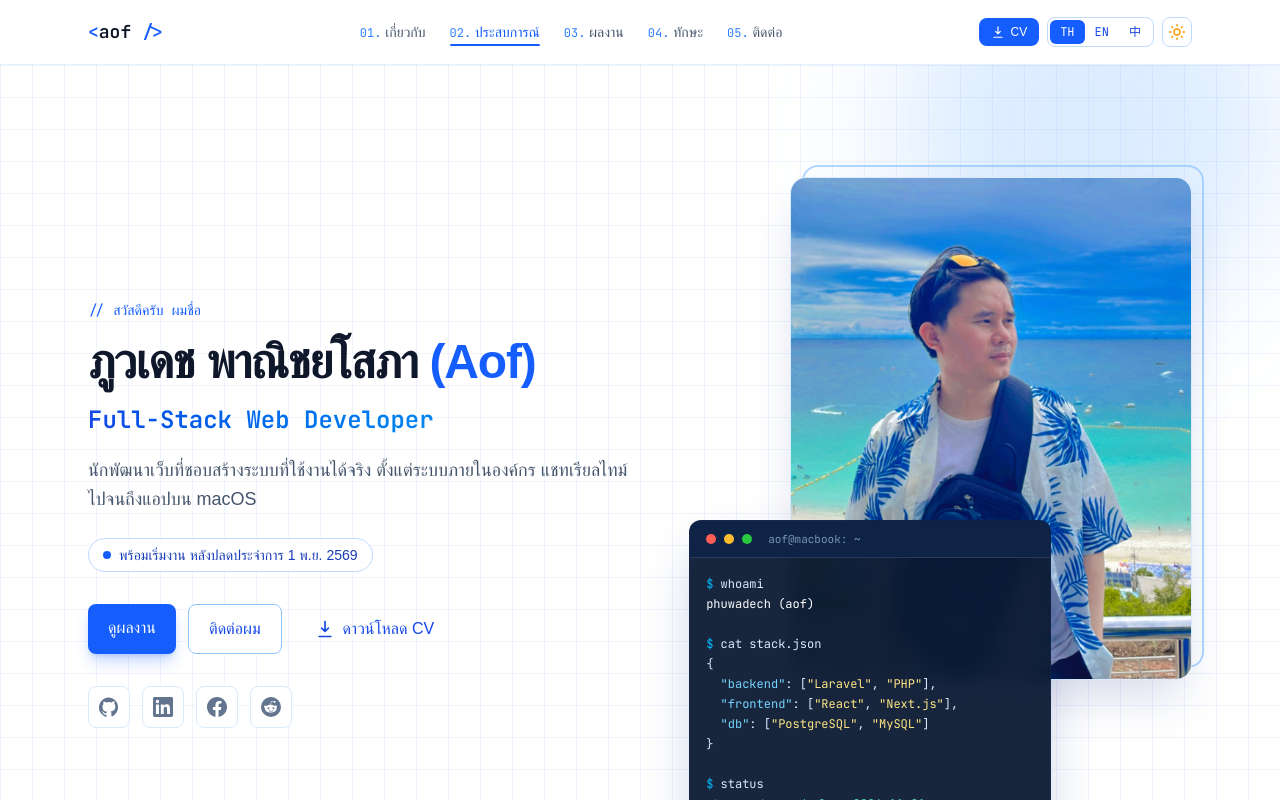
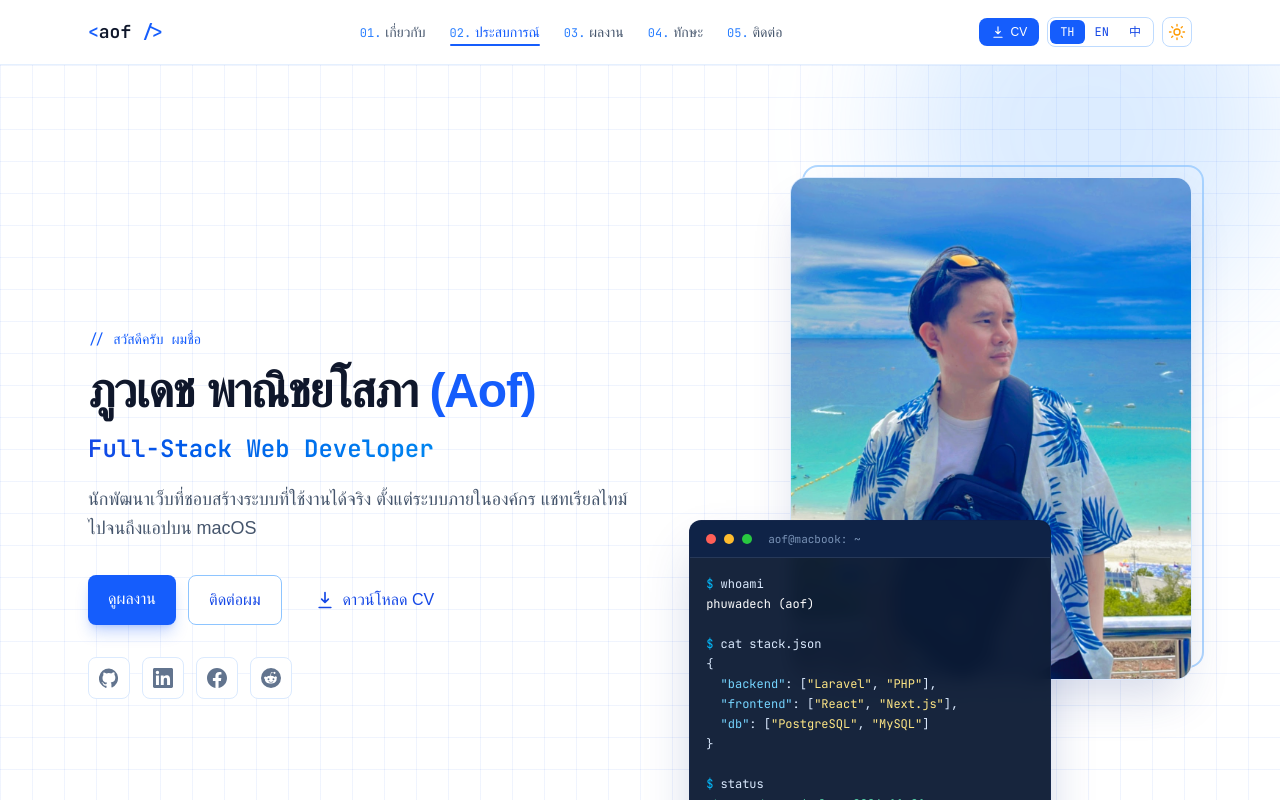
Before and after one commit to ozoneaik/aof-portfolio, a Next.js app: page / in a window 1280 px wide. Shown: the top 800 px of the page. Built offline with nearby package versions, Linux system fonts and the light colour scheme; a web font is replaced by a local one.

Commit message:
hide profile status

```diff
--- a/src/components/sections/HeroSection.tsx
+++ b/src/components/sections/HeroSection.tsx
@@ -27,13 +27,13 @@ export function HeroSection({ lang }: { lang: Lang }) {
                         {t(profile.tagline)}
                     </p>
 
-                    <div className="mt-6 inline-flex items-center gap-2 rounded-full border border-blue-200 bg-white/80 px-3.5 py-1.5 text-sm text-blue-800 dark:border-blue-800/70 dark:bg-blue-950/50 dark:text-blue-200">
+                    {/* <div className="mt-6 inline-flex items-center gap-2 rounded-full border border-blue-200 bg-white/80 px-3.5 py-1.5 text-sm text-blue-800 dark:border-blue-800/70 dark:bg-blue-950/50 dark:text-blue-200">
                         <span className="relative flex h-2 w-2">
                             <span className="absolute inline-flex h-full w-full animate-ping rounded-full bg-blue-400 opacity-75" />
                             <span className="relative inline-flex h-2 w-2 rounded-full bg-blue-600 dark:bg-blue-400" />
-                        </span>
+                        </span
                         {t(profile.status)}
-                    </div>
+                    </div> */}
 
                     <div className="mt-8 flex flex-wrap gap-3">
                         <a
```
